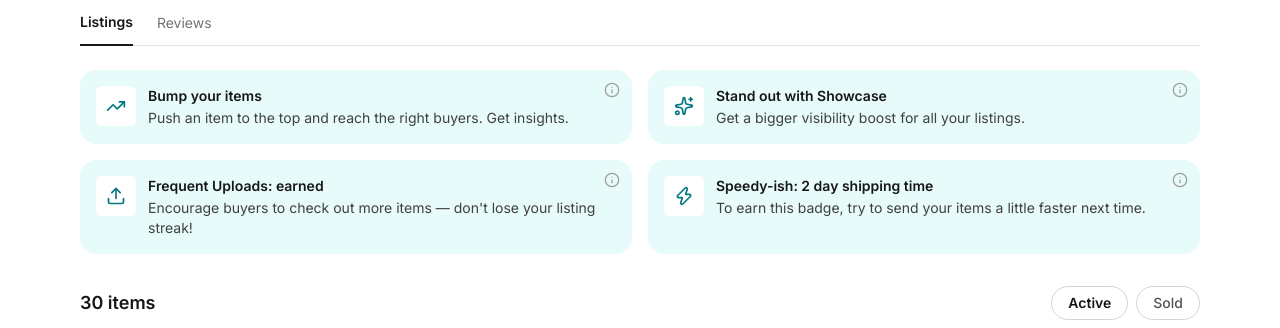
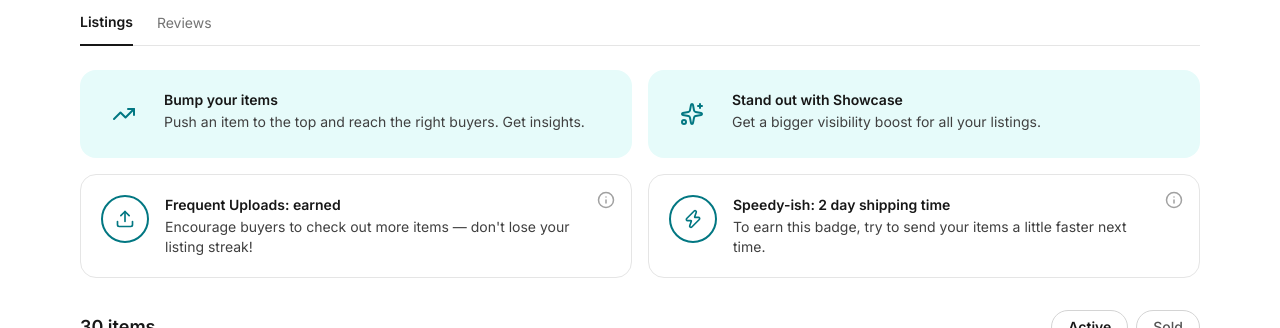
Before and after one commit to MuhammadMoiz20/Minted, a Next.js app: page /profile in a window 1280 px wide. Shown: the part 326-654 px from the top of the page. Built offline with nearby package versions, Linux system fonts and the light colour scheme.

Commit message:
style: split profile banners into promo (mint) and badge (white) variants

```diff
--- a/app/profile/page.tsx
+++ b/app/profile/page.tsx
@@ -20,17 +20,31 @@ type BannerProps = {
   body: string;
 };
 
-function Banner({ icon, title, body }: BannerProps) {
+function PromoBanner({ icon, title, body }: BannerProps) {
   return (
-    <div className="relative flex items-start gap-3 rounded-2xl bg-[#e6fbfa] p-4">
-      <div className="size-10 rounded-md bg-white flex items-center justify-center shrink-0">
-        <div className="text-brand">{icon}</div>
+    <div className="relative flex items-start gap-4 rounded-2xl bg-[#e6fbfa] p-5">
+      <div className="size-12 flex items-center justify-center shrink-0 text-brand">
+        {icon}
       </div>
       <div className="flex-1">
         <p className="font-semibold text-sm text-neutral-900">{title}</p>
         <p className="text-sm text-neutral-700 mt-0.5">{body}</p>
       </div>
-      <Info size={16} className="text-neutral-400 absolute top-3 right-3" />
+    </div>
+  );
+}
+
+function BadgeBanner({ icon, title, body }: BannerProps) {
+  return (
+    <div className="relative flex items-start gap-4 rounded-2xl bg-white border border-neutral-200 p-5">
+      <div className="size-12 rounded-full border-2 border-brand flex items-center justify-center shrink-0 text-brand">
+        {icon}
+      </div>
+      <div className="flex-1 pr-6">
+        <p className="font-semibold text-sm text-neutral-900">{title}</p>
+        <p className="text-sm text-neutral-700 mt-0.5">{body}</p>
+      </div>
+      <Info size={18} className="text-neutral-400 absolute top-4 right-4" />
     </div>
   );
 }
@@ -127,22 +141,22 @@ export default function ProfilePage() {
 
       {/* Info banner grid */}
       <div className="mt-6 grid grid-cols-1 md:grid-cols-2 gap-4">
-        <Banner
-          icon={<TrendingUp className="size-5" />}
+        <PromoBanner
+          icon={<TrendingUp className="size-6" />}
           title="Bump your items"
           body="Push an item to the top and reach the right buyers. Get insights."
         />
-        <Banner
-          icon={<Sparkles className="size-5" />}
+        <PromoBanner
+          icon={<Sparkles className="size-6" />}
           title="Stand out with Showcase"
           body="Get a bigger visibility boost for all your listings."
         />
-        <Banner
+        <BadgeBanner
           icon={<Upload className="size-5" />}
           title="Frequent Uploads: earned"
           body="Encourage buyers to check out more items — don't lose your listing streak!"
         />
-        <Banner
+        <BadgeBanner
           icon={<Zap className="size-5" />}
           title="Speedy-ish: 2 day shipping time"
           body="To earn this badge, try to send your items a little faster next time."
```
